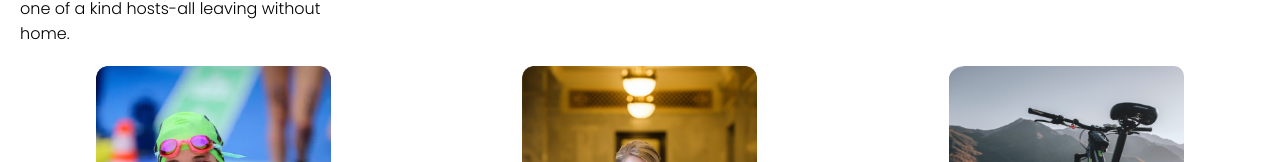
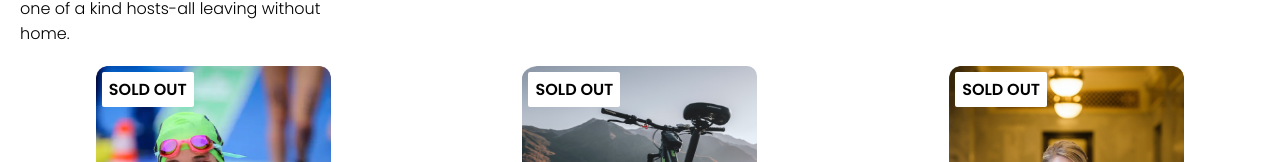
Before and after one commit to osamayounus786/AirbnbClone, a React (Create React App) app: page / in a window 1280 px wide. Shown: the part 529-691 px from the top of the page. Built offline with nearby package versions, Linux system fonts and the light colour scheme.

Commit message:
added badges to the cards

```diff
--- a/src/App.css
+++ b/src/App.css
@@ -41,6 +41,7 @@
 }
 .card{
   width: 235px;
+  position: relative;
 }
 
 .card-img{
@@ -65,3 +66,12 @@
   flex-wrap: wrap;
   margin-bottom: 20px;
 }
+.card-badge{
+  background-color: white;
+  padding: 5px 7px;
+  border-radius: 2px;
+  font-weight: bold;
+  position: absolute;
+  top: 6px;
+  left: 6px;
+}
--- a/src/App.jsx
+++ b/src/App.jsx
@@ -4,17 +4,18 @@
 import {Hero} from './components/hero';
 import Card from './components/card';
 import {data} from './components/carddata'
-console.log(data)
 function App() {
   const mapping = data.map((item)=>{
-    console.log(item.img)
+
       return(<Card
+        key= {item.id}
         img={item.img}
         imgicon= {item.imgicon}
         rating= {item.rating}
         number= {item.number}
         para={item.para}
         para2= {item.para2}
+        openSpots= {item.openSpots}
       />)
   })
   return (
--- a/src/components/card.jsx
+++ b/src/components/card.jsx
@@ -2,10 +2,12 @@
 
 
 function Card(props){
-
+    console.log(props.openSpots)
     return(
         <>
+
         <div className="card">
+            <div className="card-badge">SOLD OUT</div>
             <img src={props.img} alt="wedding" className='card-img' />
             <div className='card-stats'>
                 <img src={props.imgicon} alt="rating star" />
--- a/src/components/carddata.jsx
+++ b/src/components/carddata.jsx
@@ -10,24 +10,30 @@
           rating: '5.0',
           number: '(6) ●USA',
           para: 'Life lesson with Kattie Zeferes',
-          para2: 'From $126'
+          para2: 'From $126',
+          location: "Online",
+          openSpots: 0,
 },
 {
   id: 2,
-  img: card2,
+  img: card3,
   imgicon : star,
   rating: '4.8',
   number: '(30) ●USA',
   para: 'Group Mountain Biking',
-  para2: 'From $130'
+  para2: 'From $130',
+  location: "Online",
+  openSpots: 27,
 },
 {
   id: 3,
-  img: card3,
+  img: card2,
   imgicon : star,
   rating: '5.0',
   number: '(6) ●USA',
   para: 'Learn wedding photography',
-  para2: 'From $125'
+  para2: 'From $125',
+  location: "Online",
+  openSpots: 3,
 },
 ]
```
